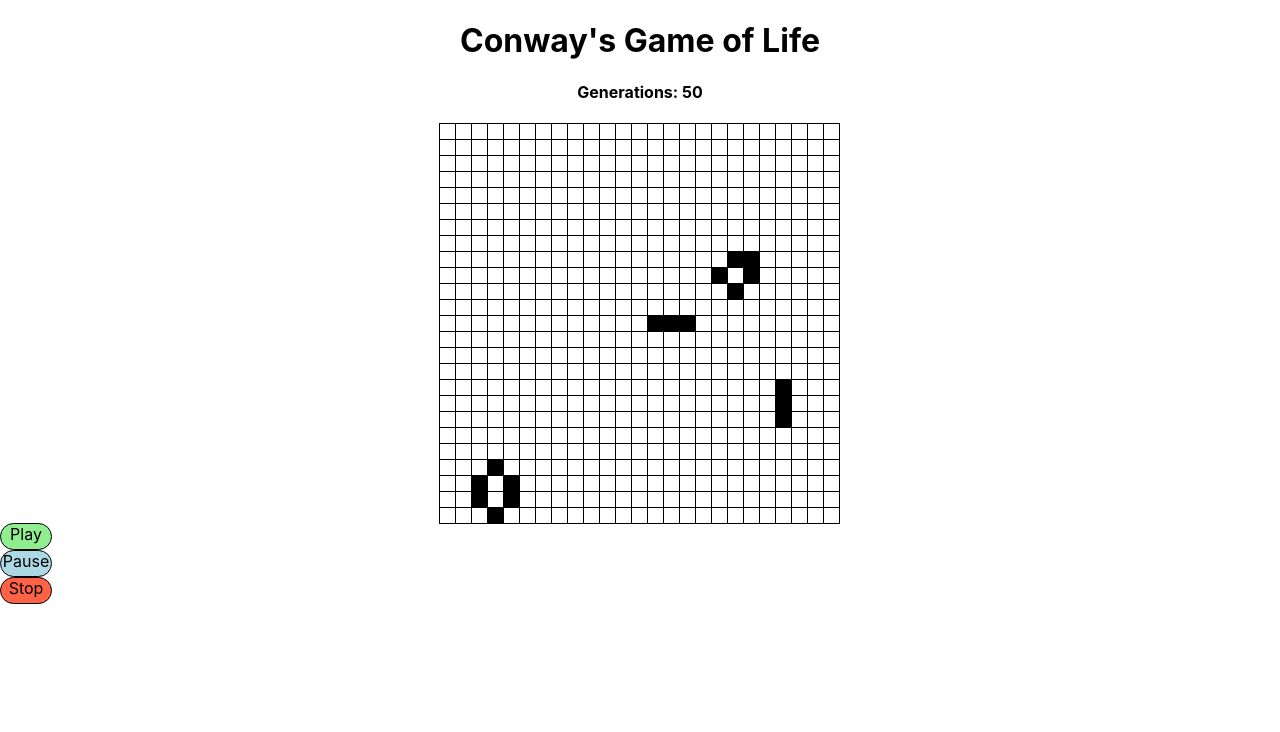
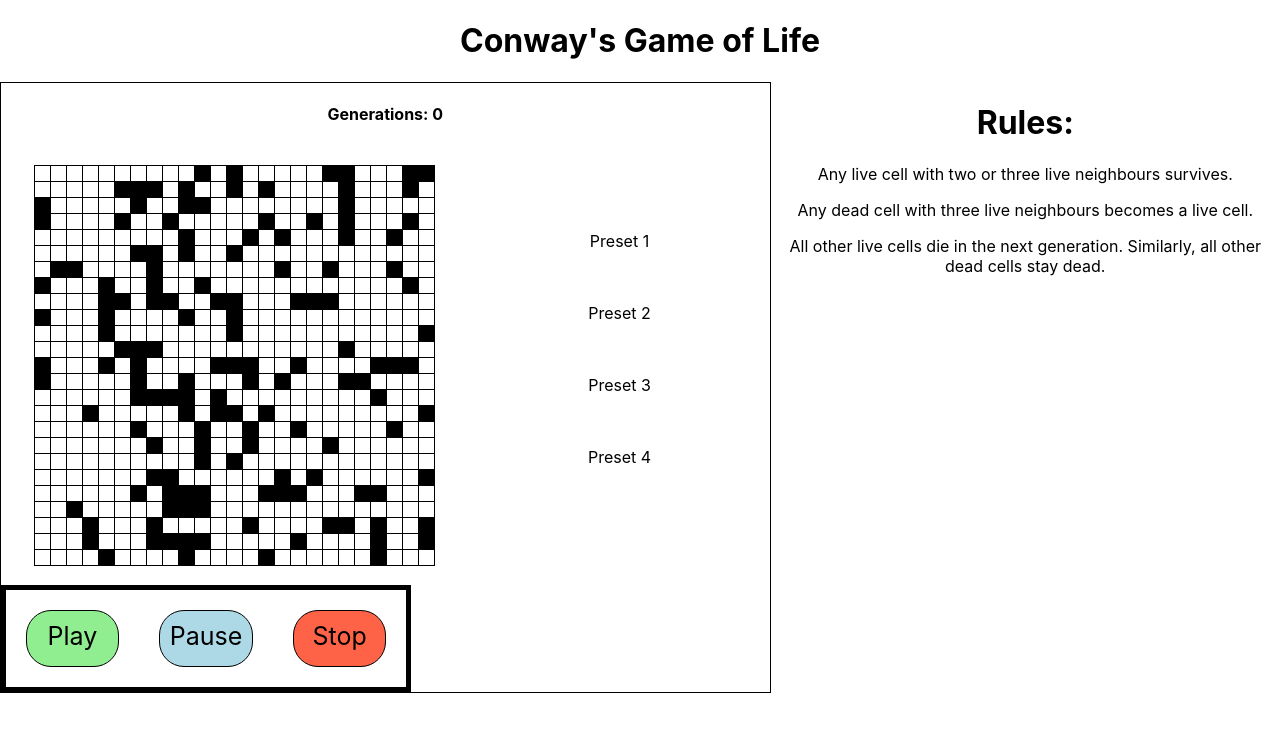
Before and after one commit to bloominstituteoftechnology/CS-Build-Week-1, a React (Create React App) app in the folder game_of_life/: page / in a window 1280 px wide. Shown: the top 732 px of the page. Built offline with nearby package versions, Linux system fonts and the light colour scheme.

Commit message:
buttons implemented and skeleton display

```diff
--- a/game_of_life/src/App.js
+++ b/game_of_life/src/App.js
@@ -1,12 +1,16 @@
 import React from 'react';
 import Game from './components/Game';
+import Rules from './components/Rules';
 import './scss/App.scss';
 
 function App() {
   return (
     <div className="App">
       <h1>Conway's Game of Life</h1>
-      <Game />
+      <div className="Main">
+        <Game />
+        <Rules />
+      </div>
     </div>
   );
 }
--- a/game_of_life/src/components/Cell.jsx
+++ b/game_of_life/src/components/Cell.jsx
@@ -2,7 +2,6 @@ import React from 'react';
 import '../scss/Cell.scss'
 const Cell = props => {
     const handleCell = () => {
-        // console.log(props)
         props.selectCell(props.row, props.column)
     }
 
--- a/game_of_life/src/components/Controls.jsx
+++ b/game_of_life/src/components/Controls.jsx
@@ -3,14 +3,23 @@ import '../scss/Controls.scss';
 
 const Controls = props => {
     return (
-        <div>
-            <div className="button play">
+        <div className="controls">
+            <div
+                className="button play"
+                onClick={props.play}
+            >
                 Play
             </div>
-            <div className="button pause">
+            <div
+                className="button pause"
+                onClick={props.pause}
+            >
                 Pause
             </div>
-            <div className="button stop">
+            <div
+                className="button stop"
+                onClick={props.stop}
+            >
                 Stop
             </div>
         </div>
--- a/game_of_life/src/components/Game.jsx
+++ b/game_of_life/src/components/Game.jsx
@@ -1,6 +1,12 @@
 import React from 'react';
 import Grid from './Grid';
 import Controls from './Controls';
+import Presets from './Presets';
+import "../scss/Game.scss";
+
+function makeEmptyGrid(rows, columns) {
+    return Array(rows).fill().map(() => Array(columns).fill(false))
+}
 
 function copyGrid(arr) {
     return JSON.parse(JSON.stringify(arr));
@@ -16,7 +22,7 @@ class Game extends React.Component {
             // number of cycles, simulation runs through
             generations: 0,
             // inital grid with all cells dead
-            grid: Array(this.rows).fill().map(() => Array(this.columns).fill(false)),
+            grid: makeEmptyGrid(this.rows, this.columns)
         }
     }
 
@@ -54,7 +60,16 @@ class Game extends React.Component {
     }
 
     pause = () => {
-		clearInterval(this.intervalId);
+		clearInterval(this.interval);
+    }
+
+    stop = () => {
+        clearInterval(this.interval);
+        let emptyGrid = makeEmptyGrid(this.rows, this.columns)
+        this.setState({
+            grid: emptyGrid,
+            generations: 0
+        })
     }
 
     run = () => {
@@ -100,6 +115,7 @@ class Game extends React.Component {
             }
         }
         this.setState({
+            // set new grid to state and increment generations(cycle)
             grid: newGrid,
             generations: this.state.generations + 1
           });
@@ -107,19 +123,21 @@ class Game extends React.Component {
     // for now randomly populated
     componentDidMount() {
         this.randomSeed()
-        this.play()
     }
 
     render() {
         return (
-            <div>
+            <div className="game">
                 <h4>Generations: {this.state.generations}</h4>
+                <div className="section">
                     <Grid
                         grid={this.state.grid}
                         rows={this.rows}
                         columns={this.columns}
                         selectCell={this.selectCell}
                     />
+                    <Presets />
+                </div>
                 <Controls
                     play={this.play}
                     pause={this.pause}
--- /dev/null
+++ b/game_of_life/src/components/Presets.jsx
@@ -0,0 +1,27 @@
+import React from 'react';
+import "../scss/Presets.scss";
+
+const Presets = () => {
+    return (
+        <div className="presets">
+            <div className="preset one">
+                <img src="#" alt="" />
+                <p>Preset 1</p>
+            </div>
+            <div className="preset two">
+                <img src="#" alt=""/>
+                <p>Preset 2</p>
+            </div>
+            <div className="preset three">
+                <img src="#" alt="" />
+                <p>Preset 3</p>
+            </div>
+            <div className="preset four">
+                <img src="#" alt="" />
+                <p>Preset 4</p>
+            </div>
+        </div>
+    )
+}
+
+export default Presets;
--- /dev/null
+++ b/game_of_life/src/components/Rules.jsx
@@ -0,0 +1,14 @@
+import React from 'react';
+
+const Rules = () => {
+    return (
+        <div className="rules">
+            <h1>Rules:</h1>
+            <p>Any live cell with two or three live neighbours survives.</p>
+            <p>Any dead cell with three live neighbours becomes a live cell.</p>
+            <p>All other live cells die in the next generation. Similarly, all other dead cells stay dead.</p>
+        </div>
+    )
+}
+
+export default Rules;
--- a/game_of_life/src/scss/App.scss
+++ b/game_of_life/src/scss/App.scss
@@ -1,3 +1,8 @@
 .App {
   text-align: center;
+
+  .Main {
+    display: flex;
+    flex-direction: row;
+  }
 }
--- a/game_of_life/src/scss/Controls.scss
+++ b/game_of_life/src/scss/Controls.scss
@@ -1,8 +1,23 @@
+.controls {
+    display: flex;
+    flex-direction: row;
+    width: 400px;
+    margin-top: 20px;
+    background-color: white;
+    border: 5px solid black;
+
     .button {
-    width: 50px;
-    height: 25px;
+        width: 75px;
+        height: 35px;
+        margin: 20px;
+        padding: 10px;
+        font-size: 25px;
         border: 1px solid black;
-    border-radius: 20px;
+        border-radius: 25px;
+    }
+
+    .button:hover {
+        box-shadow: 5px 5px grey;
     }
 
     .play {
@@ -16,3 +31,4 @@
     .stop {
         background-color: tomato;
     }
+}
--- /dev/null
+++ b/game_of_life/src/scss/Game.scss
@@ -0,0 +1,13 @@
+.game {
+    display: flex;
+    flex-direction: column;
+    width: 75%;
+    // background-image: url("../utils//0_xKTwlgXlZPC7Xv3r.jpg");
+    background-position: center;
+    border: 1px solid black;
+
+    .section {
+        display: flex;
+        flex-direction: row;
+    }
+}
--- /dev/null
+++ b/game_of_life/src/scss/Presets.scss
@@ -0,0 +1,7 @@
+.presets{
+    padding: 50px;
+
+    .preset {
+        width: 200px;
+    }
+}
--- /dev/null
+++ b/game_of_life/src/scss/Rules.scss
@@ -0,0 +1,3 @@
+.rules {
+    width: 25%;
+}
```
Also changed, not shown: game_of_life/src/scss/Main.scss (deleted), game_of_life/src/utils/0_xKTwlgXlZPC7Xv3r.jpg (added), 1 other file (tests, documents, lock files or other folders). Lines whose indentation alone changed are shown as unchanged.
